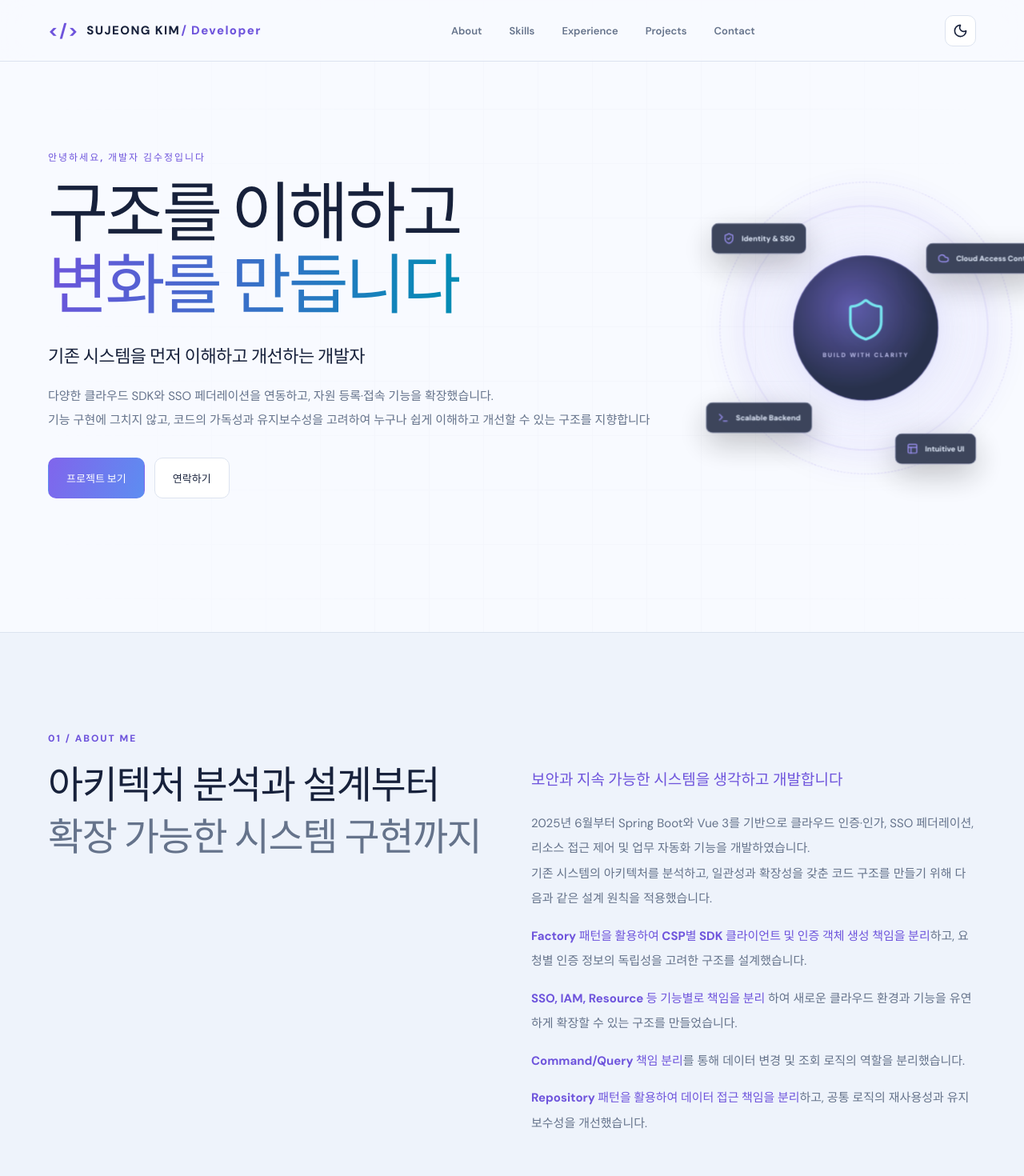
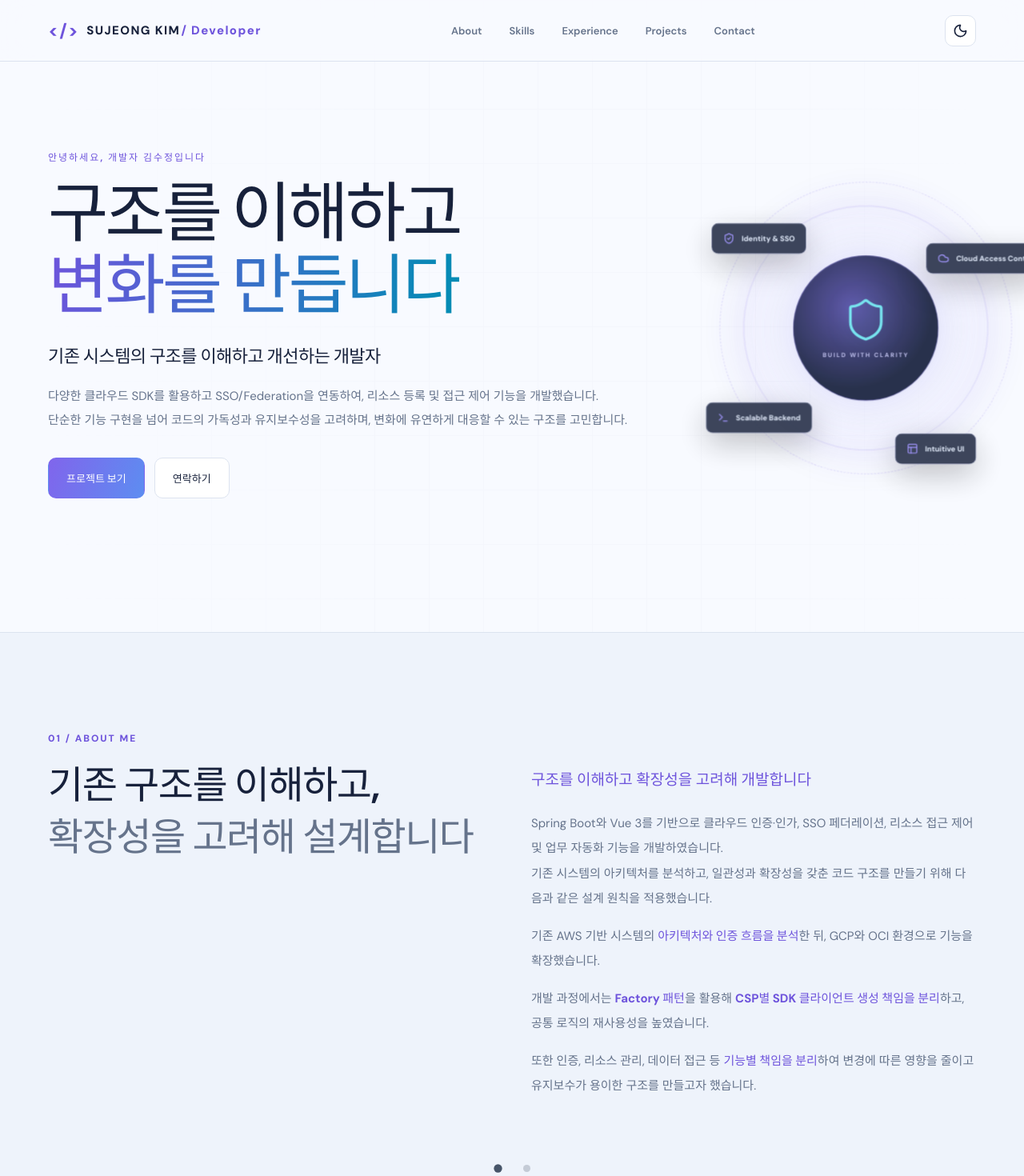
Before and after one commit to Kimsu10/Kimsu10.github.io, a Vue app: page / in a window 1280 px wide. Shown: the top 1470 px of the page at 80% size. Built offline with nearby package versions, Linux system fonts and the light colour scheme.

Commit message:
modify: 전체적인 문구 변경

```diff
--- a/src/components/AboutSection.vue
+++ b/src/components/AboutSection.vue
@@ -27,17 +27,38 @@ const activePage = ref(0)
         >
       <div class="section-intro">
         <span class="section-kicker">01 / ABOUT ME</span>
-        <h2>아키텍처 분석과 설계부터<br>
-          <span class="muted-heading">확장 가능한 시스템 구현까지</span>
+        <h2>기존 구조를 이해하고,<br>
+          <span class="muted-heading">확장성을 고려해 설계합니다</span>
         </h2>
       </div>
       <div class="about-copy">
-        <p><strong>보안과 지속 가능한 시스템을 생각하고 개발합니다</strong></p>
-        <p>2025년 6월부터 Spring Boot와 Vue 3를 기반으로 클라우드 인증·인가, SSO 페더레이션, 리소스 접근 제어 및 업무 자동화 기능을 개발하였습니다.<br>기존 시스템의 아키텍처를 분석하고, 일관성과 확장성을 갖춘 코드 구조를 만들기 위해 다음과 같은 설계 원칙을 적용했습니다.</p>
-        <p><strong>Factory 패턴을 활용하여 CSP별 SDK 클라이언트 및 인증 객체 생성 책임을 분리</strong>하고, 요청별 인증 정보의 독립성을 고려한 구조를 설계했습니다.</p>
-        <p><strong>SSO, IAM, Resource 등 기능별로 책임을 분리 </strong>하여 새로운 클라우드 환경과 기능을 유연하게 확장할 수 있는 구조를 만들었습니다.</p>
-        <p><strong>Command/Query 책임 분리</strong>를 통해 데이터 변경 및 조회 로직의 역할을 분리했습니다.</p>
-        <p><strong>Repository 패턴을 활용하여 데이터 접근 책임을 분리</strong>하고, 공통 로직의 재사용성과 유지보수성을 개선했습니다.</p>
+
+        <p><strong>구조를 이해하고 확장성을 고려해 개발합니다</strong></p>
+
+        <p>
+          Spring Boot와 Vue 3를 기반으로 클라우드 인증·인가,
+          SSO 페더레이션, 리소스 접근 제어 및 업무 자동화 기능을 개발하였습니다.<br>
+          기존 시스템의 아키텍처를 분석하고, 일관성과 확장성을 갖춘 코드 구조를
+          만들기 위해 다음과 같은 설계 원칙을 적용했습니다.
+        </p>
+
+        <p>
+          기존 AWS 기반 시스템의 <strong>아키텍처와 인증 흐름을 분석</strong>한 뒤,
+          GCP와 OCI 환경으로 기능을 확장했습니다.
+        </p>
+
+        <p>
+          개발 과정에서는 <strong>Factory 패턴</strong>을 활용해
+          <strong>CSP별 SDK 클라이언트 생성 책임을 분리</strong>하고,
+          공통 로직의 재사용성을 높였습니다.
+        </p>
+
+        <p>
+          또한 인증, 리소스 관리, 데이터 접근 등
+          <strong>기능별 책임을 분리</strong>하여
+          변경에 따른 영향을 줄이고 유지보수가 용이한 구조를 만들고자 했습니다.
+        </p>
+
       </div>
         </div>
         <div
@@ -59,6 +80,7 @@ const activePage = ref(0)
           </div>
 
           <div class="about-copy">
+
             <p>
               <strong>
                 변화의 영향을 고려하고, 경험과 배움을 나누는 개발자
@@ -66,28 +88,27 @@ const activePage = ref(0)
             </p>
 
             <p>
-              저는 <strong>기존 시스템의 흐름과 설계 의도를 이해하는 것</strong>이
-              개발의 시작이라고 생각합니다.
+              새로운 기능을 구현하거나 기존 코드를 변경하기 전에
+              <strong>시스템의 흐름과 설계 의도</strong>를
+              먼저 파악하려고 노력합니다.
             </p>
 
             <p>
-              새로운 기능을 구현하거나 기존 코드를 변경할 때,
-              <strong>변경 사항이 다른 기능과 시스템에 미칠 영향</strong>을
-              먼저 살피고 안정적인 개선 방향을 고민합니다.
+              변경 사항이 <strong>다른 기능과 시스템에 미칠 영향</strong>을
+              검토하고, 안정성과 유지보수성을 함께 고려합니다.
             </p>
 
             <p>
-              또한 혼자만의 경험과 시각에는 한계가 있다고 생각합니다.
-              개발 과정에서 얻은 경험과 배움을 동료와 공유하고,
-              서로 다른 관점에서 의견을 나누며
-              <strong>더 나은 해결책을 함께 찾아가는 과정</strong>을
-              중요하게 생각합니다.
+              또한 혼자만의 판단에 의존하기보다 동료들과
+              <strong>경험과 의견을 공유</strong>하며
+              더 나은 해결책을 찾는 과정을 중요하게 생각합니다.
             </p>
 
             <p>
-              신중하게 고민하고, 열린 자세로 소통하며,
+              명확한 의사소통과 지속적인 학습을 통해
               <strong>함께 성장하는 개발자</strong>가 되고자 합니다.
             </p>
+
           </div>
         </div>
       </div>
--- a/src/data/education.js
+++ b/src/data/education.js
@@ -20,7 +20,7 @@ export const education = [
   },
   {
     "school": "wecode",
-    "period": "2023.06 ~ 2025.08",
+    "period": "2023.06 ~ 2023.08",
     "status": "수료",
     "details": [
       "React 기반 프론트엔드 과정"
@@ -46,6 +46,6 @@ export const education = [
 ]
 
 export const certifications = [
-  { id: 'ncp', name: 'NCP', fullName: 'Naver Cloud Professional', date: '2024.10', image: professionalImage },
-  { id: 'nca', name: 'NCA', fullName: 'Naver Cloud Associate', date: '2024.08', image: associateImage },
+  { id: 'ncp', name: 'NCP', fullName: 'Naver Cloud Platform Certified Professional', date: '2024.10', image: professionalImage },
+  { id: 'nca', name: 'NCA', fullName: 'Naver Cloud Platform Certified Associate', date: '2024.08', image: associateImage },
 ]
--- a/src/data/portfolio.js
+++ b/src/data/portfolio.js
@@ -3,27 +3,28 @@ import { ShieldCheck, Terminal, Server, Cloud } from 'lucide-vue-next'
 export const profile = {
   name: '김수정',
   role: 'DevOps',
-  intro: '기존 시스템을 먼저 이해하고 개선하는 개발자',
-  description: '다양한 클라우드 SDK와 SSO 페더레이션을 연동하고, 자원 등록·접속 기능을 확장했습니다.\n기능 구현에 그치지 않고, 코드의 가독성과 유지보수성을 고려하여 누구나 쉽게 이해하고 개선할 수 있는 구조를 지향합니다',
+  intro: '기존 시스템의 구조를 이해하고 개선하는 개발자',
+  description: '다양한 클라우드 SDK를 활용하고 SSO/Federation을 연동하여, 리소스 등록 및 접근 제어 기능을 개발했습니다.\n단순한 기능 구현을 넘어 코드의 가독성과 유지보수성을 고려하며, 변화에 유연하게 대응할 수 있는 구조를 고민합니다.',
   email: 'betnwjd25@gmail.com',
   github: 'https://github.com/Kimsu10',
 }
 export const navigation = ['About', 'Skills', 'Experience', 'Projects', 'Contact']
 export const skillGroups = [
-  { name: 'Backend', skills: ['Java', 'Spring Boot', 'Node.js', 'Express', 'REST API', 'Spring Scheduler', 'MyBatis', 'MySQL', 'PostgreSQL'] },
+  { name: 'Backend', skills: ['Java', 'Spring Boot', 'Node.js', 'Express', 'MyBatis', 'MySQL', 'PostgreSQL'] },
   { name: 'Frontend', skills: ['JavaScript', 'TypeScript', 'Vue 3', 'Pinia', 'React', 'HTML / CSS'] },
-  { name: 'Cloud & Identity', skills: ['AWS', 'GCP', 'Azure', 'OCI', 'Keycloak', 'SAML 2.0', 'IAM'] },
-  { name: 'Infrastructure', skills: ['Git', 'Linux', 'SSH', 'Jenkins', 'Docker', 'Kubernetes', 'Argo CD' ] },
+  { name: 'Cloud & Identity', skills: ['AWS', 'GCP', 'Azure', 'OCI', 'Keycloak'] },
+  { name: 'Infrastructure', skills: ['Git', 'Linux', 'SSH', 'Jenkins', 'Docker', 'Kubernetes', 'Argo CD', 'Helm' ] },
 ]
 export const experiences = [
   { date: '2025.06 ~ 현재',
     role: '삼성SDS 클라우드 접근 관리 시스템 개발',
     company: '와글와이즈 · 정규직/풀스택',
-    description: 'Vue 3와 Spring Boot 기반 관리 플랫폼 개발 및 멀티 클라우드 접근 제어 시스템 구현',
+    description: 'Spring Boot와 Vue 3 기반 클라우드 접근 관리 시스템 개발 및 고도화',
     details: [
-      'Vue 3·Spring Boot 기반 관리자 페이지 및 REST API 개발',
-      'GCP·OCI 콘솔 SSO/Federation 및 리소스 접근 제어 시스템 구축',
-      'SSH 터널링 및 계정 관리 자동화를 통한 Multi-Enrollment 기능 개발',
+      'Spring Boot와 Vue 3 기반 관리자 페이지 및 REST API 개발',
+      'GCP·OCI SSO/Federation 연동 및 IAM·리소스 접근 제어 기능 구현',
+      'AWS·Azure 리소스 접근 제어 및 계정 관리 기능 유지보수',
+      '이중 SSH 터널링과 계정 관리 자동화를 통한 멀티 클라우드 리소스 접근 기능 개발',
     ],
     tags: ['Spring Boot', 'Vue 3', 'AWS', 'Azure', 'GCP', 'SCP', 'OCI', 'Linux', 'SSH', 'Jenkins', 'Kubernetes', 'Git', 'Argo CD', 'MyBatis', 'MySQL', 'PostgreSQL' ] },
   {
@@ -73,7 +74,7 @@ export const camProject = {
   "contributions": [
     {
       "title": "관리자 페이지 및 QnA, FAQ, 공지사항 API 및 화면 구현",
-      "period": "2025.07 ~ 2025.08",
+      "period": "2025.06 ~ 2025.08",
       "technologies": [
         "Vue 3",
         "Spring Boot",
@@ -159,7 +160,7 @@ export const camProject = {
     },
     {
       "title": "OCI 콘솔 및 리소스 접근 제어 시스템 구축",
-      "period": "2026.10 ~ 2026.12 (진행중)",
+      "period": "2026.10 ~ 진행중",
       "technologies": [
         "Spring Boot",
         "OCI Java SDK",
@@ -198,6 +199,6 @@ export const camProject = {
   "additionalExperience": [
     "커스텀 어노테이션(@EncryptTarget, @DecryptTarget)을 활용한 개인정보 암·복호화 처리",
     "사내 데이터베이스 v1.3.0 → v1.4.0 마이그레이션 수행",
-    "Jenkins를 사용한 배포 경험"
+    "Jenkins 기반 애플리케이션 배포"
   ]
 }
--- a/src/projects/cam/CamProject.vue
+++ b/src/projects/cam/CamProject.vue
@@ -33,7 +33,7 @@ const activeExplanation = ref(null)
                 <span class="project-overview-title">{{ work.title }}</span>
               </li>
             </ul>
-            <h4 class="project-additional-heading">그 외 경험</h4>
+            <h4 class="project-additional-heading">추가 개발 및 운영 경험</h4>
             <ul class="project-contributions">
               <li v-for="experience in camProject.additionalExperience" :key="experience">
                 {{ experience }}
--- a/src/projects/medistream/MedistreamProject.vue
+++ b/src/projects/medistream/MedistreamProject.vue
@@ -15,7 +15,7 @@ import proseMirrorImage from '../../images/proseMirror.png'
             <span class="project-story-client">/ medistream · 2023.07 ~ 2023.08</span>
           </div>
           <h3>medistream · ProseMirror 에디터 플러그인 고도화</h3>
-          <p>제목·본문 스타일 중심의 기존 에디터에 세부 글자 크기 선택 기능을 추가하고, 일반 텍스트와 테이블 셀에서 일관된 편집 경험을 제공하는 플러그인을 개발했습니다.</p>
+          <p>기존 ProseMirror 기반 에디터에 글자 크기 조절 기능을 추가하고, 일반 텍스트 및 테이블 셀의 편집 동작을 개선했습니다.</p>
           <div class="tag-list">
             <span v-for="tag in medistreamProject.tags" :key="tag" class="tag">{{ tag }}</span>
           </div>
--- a/src/projects/tagByCompany/tagByCompany.js
+++ b/src/projects/tagByCompany/tagByCompany.js
@@ -3,7 +3,7 @@ export const tagByCompanyProject = {
   "period": "2022.12.09 ~ 2023.01.08",
   "team": "FE 2명 · BE 2명",
   "position": "Backend",
-  "description": "계약된 인플루언서의 광고가 인기 순위에 노출되는지 정기적으로 확인하고, 스크린샷을 남기는 반복 업무를 자동화하여 담당 직원의 업무 효율을 높이기 위한 서비스입니다.",
+  "description": "계약된 인플루언서의 광고 콘텐츠 노출 순위를 주기적으로 확인하고, 결과 화면을 자동으로 수집·저장하는 모니터링 시스템을 개발했습니다.",
   "tags": [
     "Node.js",
     "Express",
@@ -20,7 +20,7 @@ export const tagByCompanyProject = {
       "period": "2022.12.09 ~ 2022.12.15"
     },
     {
-      "title": "스케줄러 기반 업무 자동화",
+      "title": "스케줄러 기반 광고 모니터링 자동화",
       "details": [
         "node-cron과 schedule을 활용하여 정해진 시간마다 모니터링 작업 실행",
         "DB에서 스케줄러의 실행 여부와 상태를 확인하고, 상태가 working인 경우 작업 수행",
```
